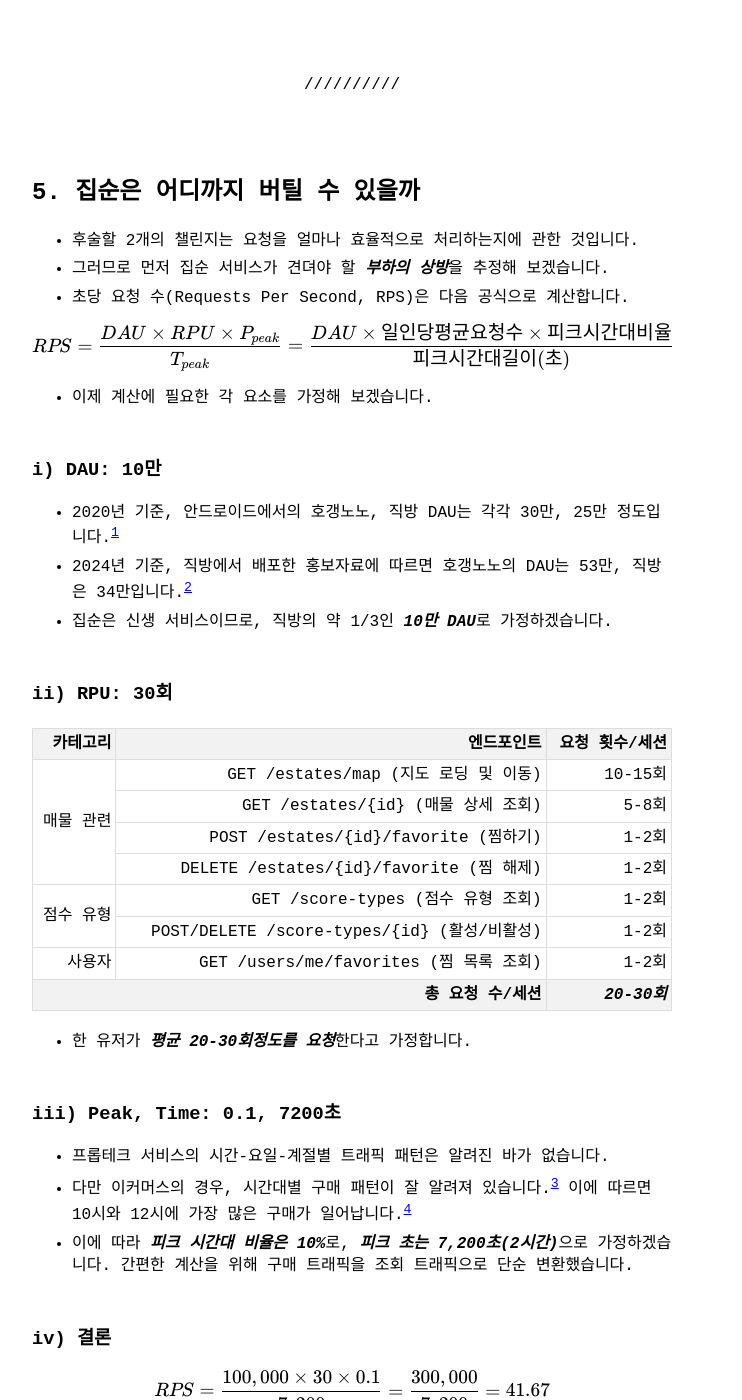
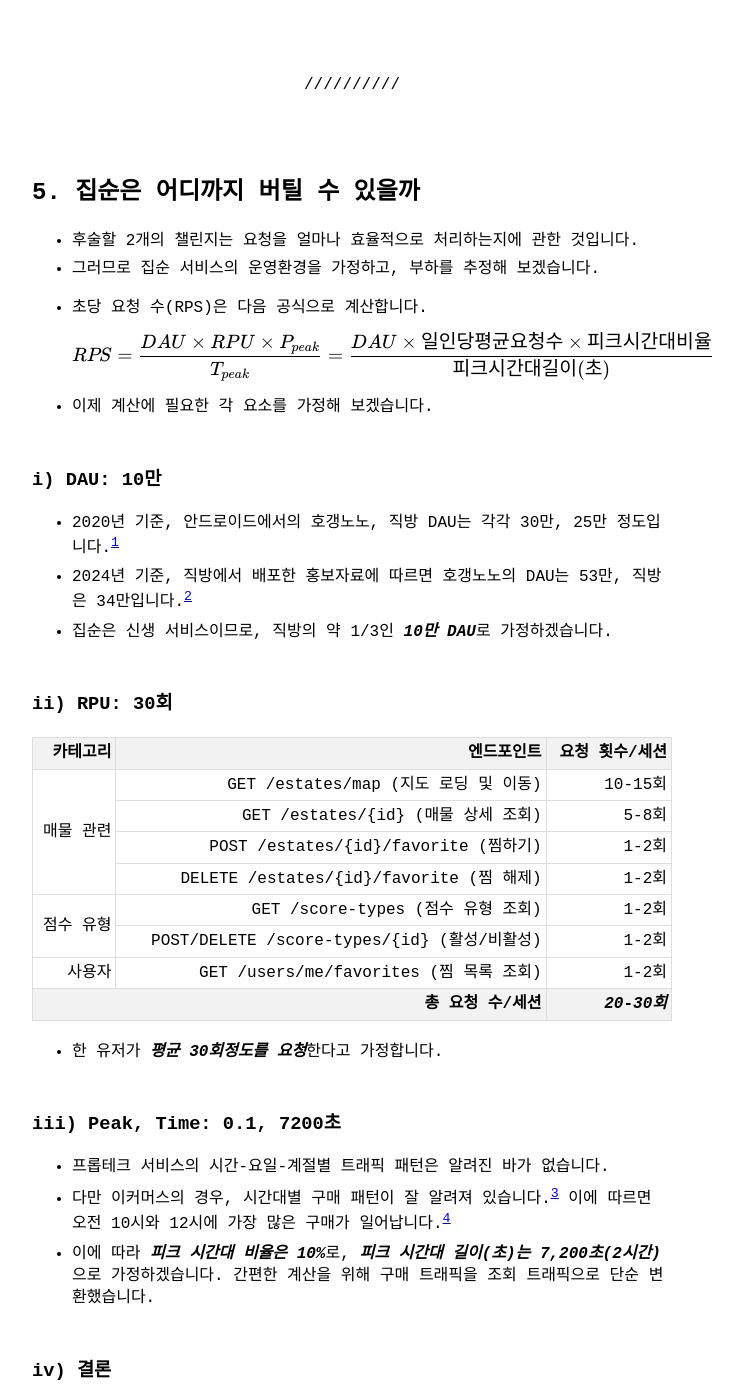
Before and after one commit to electronyoon/electronyoon.github.io, a Jekyll site: the page built from _posts/2025-03-16-집순-프로젝트-후기.md, in a window 1280 px wide and 1400 px high, scrolled down 5933 px. Shown: the whole window, without its empty margins (288-1030 px from the left). Built offline with Jekyll 4.4.1, drawn with Linux system fonts in a browser that asks for light colours; some of the changed text lies outside the part shown.

Commit message:
amend post

```diff
--- a/_posts/2025-03-16-집순-프로젝트-후기.md
+++ b/_posts/2025-03-16-집순-프로젝트-후기.md
@@ -243,10 +243,10 @@
 # 5. 집순은 어디까지 버틸 수 있을까
 
 - 후술할 2개의 챌린지는 요청을 얼마나 효율적으로 처리하는지에 관한 것입니다.
-- 그러므로 먼저 집순 서비스가 견뎌야 할 ***부하의 상방***을 추정해 보겠습니다.
-- 초당 요청 수(Requests Per Second, RPS)은 다음 공식으로 계산합니다.
+- 그러므로 집순 서비스의 운영환경을 가정하고, 부하를 추정해 보겠습니다.
+- 초당 요청 수(RPS)은 다음 공식으로 계산합니다.
 
-<span class="math">RPS = \frac{DAU \times RPU \times P_{peak}}{T_{peak}} = \frac{DAU \times 일인당 평균 요청 수 \times 피크 시간대 비율}{피크 시간대 길이(초)}</span>
+  <span class="math">RPS = \frac{DAU \times RPU \times P_{peak}}{T_{peak}} = \frac{DAU \times 일인당 평균 요청 수 \times 피크 시간대 비율}{피크 시간대 길이(초)}</span>
 
 - 이제 계산에 필요한 각 요소를 가정해 보겠습니다.
 
@@ -306,18 +306,18 @@
     </tbody>
 </table>
 
-- 한 유저가 ***평균 20-30회정도를 요청***한다고 가정합니다.
+- 한 유저가 ***평균 30회정도를 요청***한다고 가정합니다.
 
 
 ### iii) Peak, Time: 0.1, 7200초
 
 - 프롭테크 서비스의 시간-요일-계절별 트래픽 패턴은 알려진 바가 없습니다.
-- 다만 이커머스의 경우, 시간대별 구매 패턴이 잘 알려져 있습니다.[^3] 이에 따르면 10시와 12시에 가장 많은 구매가 일어납니다.[^4]
-- 이에 따라 ***피크 시간대 비율은 10%***로, ***피크 초는 7,200초(2시간)***으로 가정하겠습니다. 간편한 계산을 위해 구매 트래픽을 조회 트래픽으로 단순 변환했습니다.
+- 다만 이커머스의 경우, 시간대별 구매 패턴이 잘 알려져 있습니다.[^3] 이에 따르면 오전 10시와 12시에 가장 많은 구매가 일어납니다.[^4]
+- 이에 따라 ***피크 시간대 비율은 10%***로, ***피크 시간대 길이(초)는 7,200초(2시간)***으로 가정하겠습니다. 간편한 계산을 위해 구매 트래픽을 조회 트래픽으로 단순 변환했습니다.
 
 ### iv) 결론
 
-<span class="math">RPS = \frac{100,000 \times 30 \times 0.1}{7,200} = \frac{300,000}{7,200} = 41.67</span>
+<span class="math">RPS = \frac{100,000 \times 30 \times 0.1}{7,200} = \frac{300,000}{7,200} \approx 41.67</span>
 
 - 집순은 **최대 초당 약 42개의 요청**을 처리할 수 있어야 합니다.
 - 여유롭게 설계하기 위해 **목표 RPS는 50**으로 설정하겠습니다.
@@ -365,9 +365,9 @@
             <tr><td>7</td><td>20</td><td>2.38</td></tr>
             <tr><td>8</td><td>27</td><td>3.22</td></tr>
             <tr><td>9</td><td>35</td><td>4.17</td></tr>
-            <tr><td>10</td><td>56</td><td>6.67</td></tr>
+            <tr><td><b><i>10</i></b></td><td><b><i>56</i></b></td><td><b><i>6.67</i></b></td></tr>
             <tr><td>11</td><td>53</td><td>6.32</td></tr>
-            <tr><td>12</td><td>56</td><td>6.67</td></tr>
+            <tr><td><b><i>12</i></b></td><td><b><i>56</i></b></td><td><b><i>6.67</i></b></td></tr>
             <tr><td>13</td><td>50</td><td>5.96</td></tr>
             <tr><td>14</td><td>48</td><td>5.72</td></tr>
             <tr><td>15</td><td>46</td><td>5.48</td></tr>
@@ -380,4 +380,4 @@
             <tr><td>22</td><td>48</td><td>5.72</td></tr>
             <tr><td>23</td><td>43</td><td>5.13</td></tr>
         </tbody>
-    </table>
+    </table></div>
```
Also changed, not shown: other parts of _posts/2025-03-16-집순-프로젝트-후기.md (+1 -1 lines).
